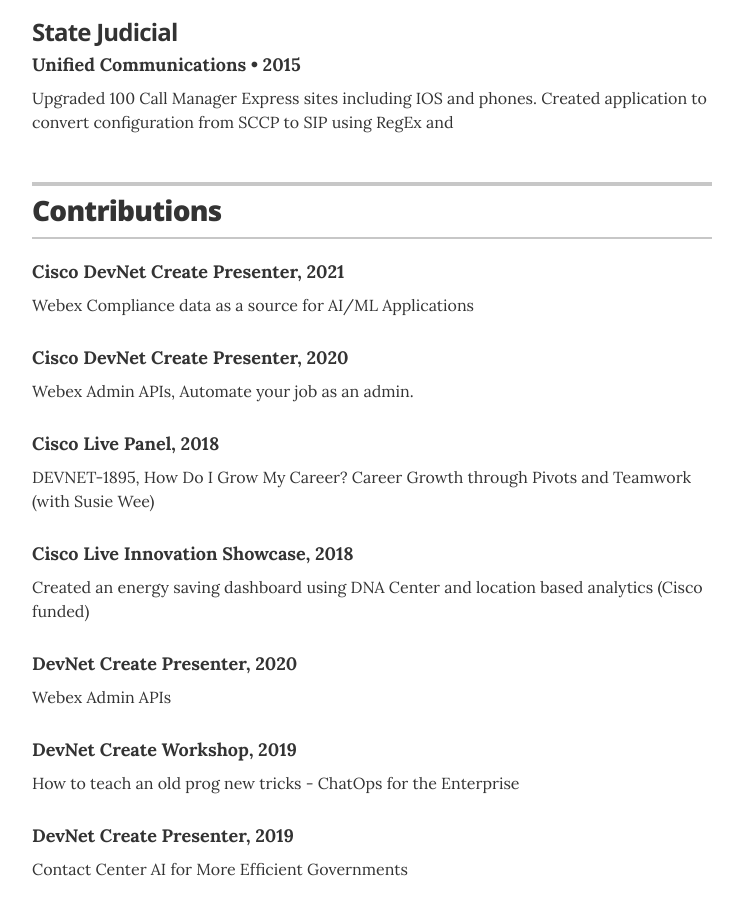
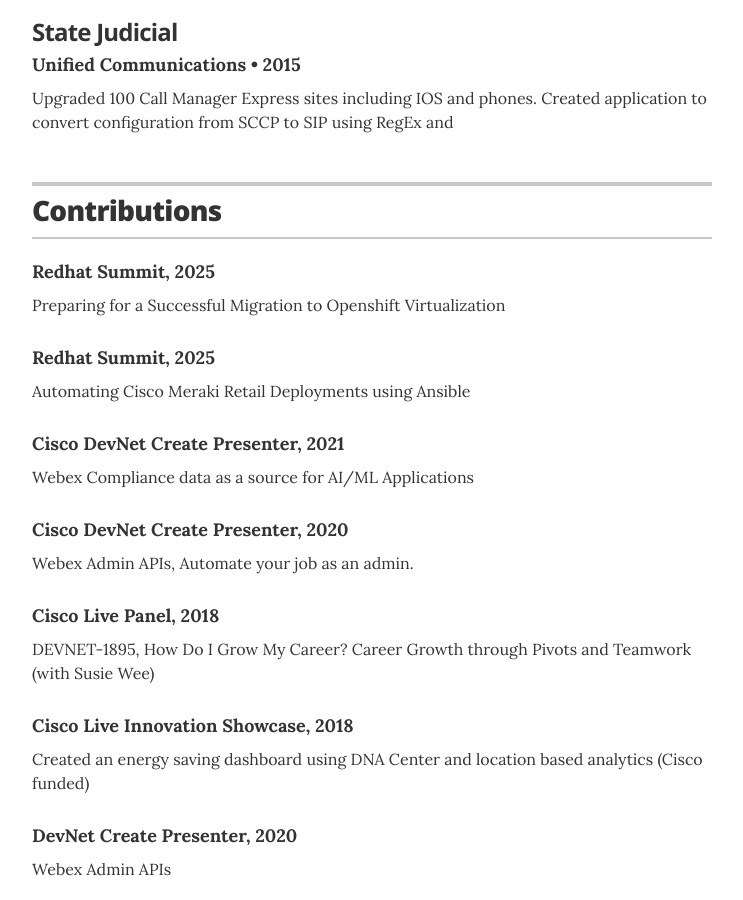
Before and after one commit to levensailor/cv, a Jekyll site: the page built from index.html, in a window 1280 px wide and 900 px high, scrolled down 3503 px. Shown: the whole window, without its empty margins (268-1011 px from the left). Built offline with Jekyll 4.4.1, drawn with Linux system fonts in a browser that asks for light colours.

Commit message:
update contributions

```diff
--- a/_data/contributions.yml
+++ b/_data/contributions.yml
@@ -1,3 +1,9 @@
+- name: Redhat Summit, 2025
+  description: Preparing for a Successful Migration to Openshift Virtualization
+
+- name: Redhat Summit, 2025
+  description: Automating Cisco Meraki Retail Deployments using Ansible
+
 - name: Cisco DevNet Create Presenter, 2021
   description: Webex Compliance data as a source for AI/ML Applications
 
```
